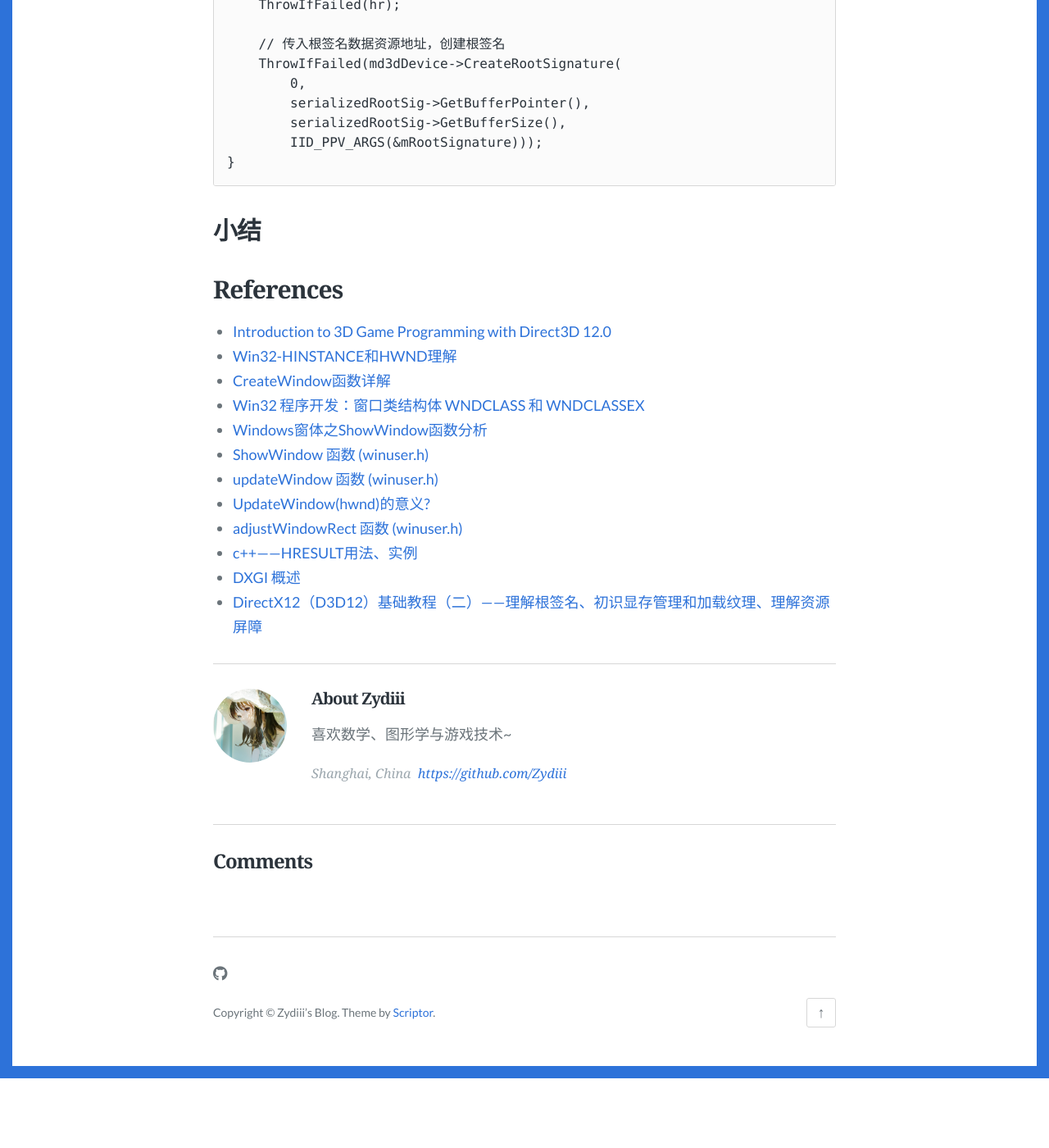
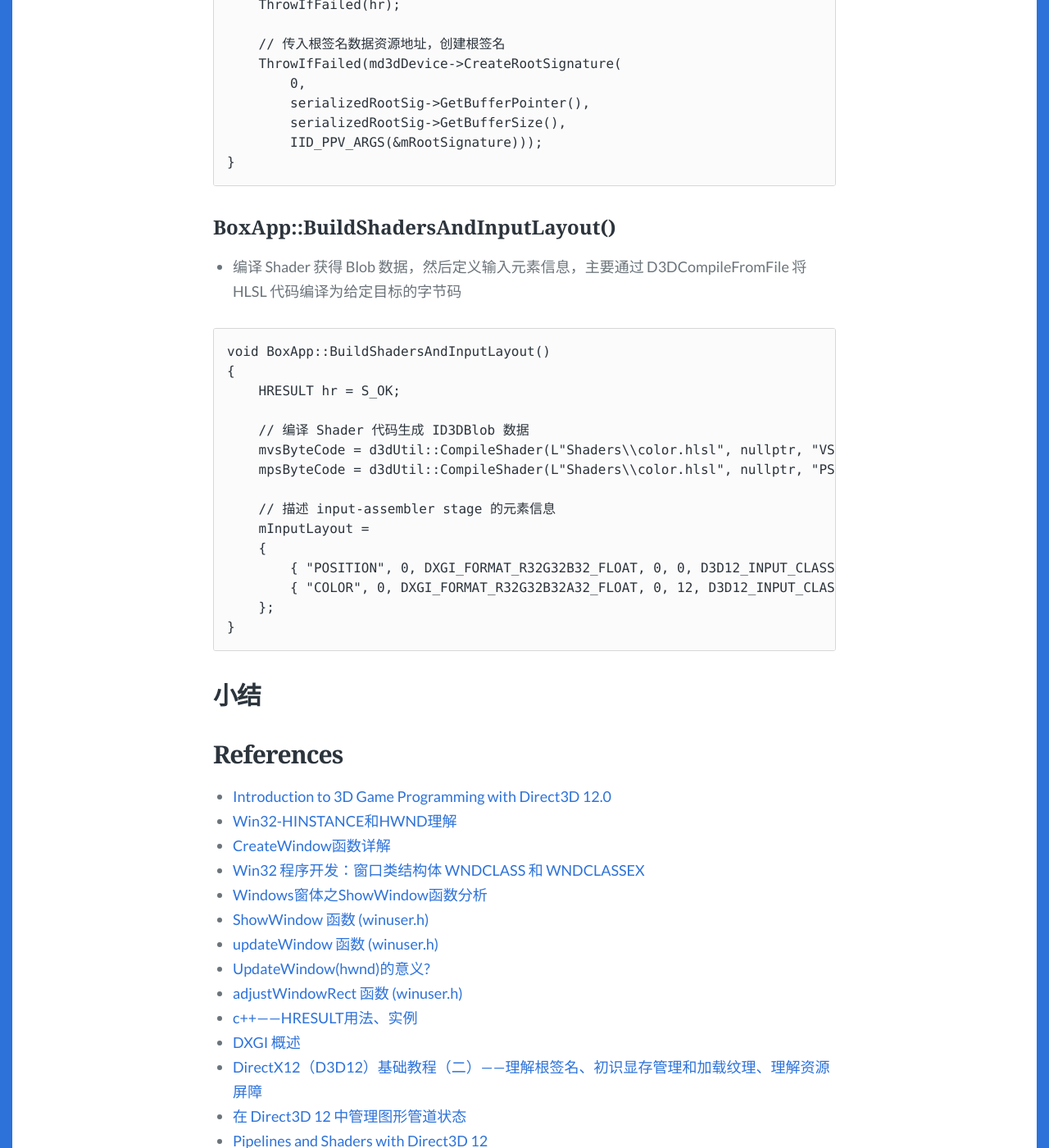
Before and after one commit to Zydiii/Zydiii.github.io, a Jekyll site: the page built from _posts/2023-1-5-DX12_0.md, in a window 1280 px wide and 1400 px high, scrolled down 24556 px. Shown: the whole window at 82% size. Built offline with Jekyll 4.4.1, drawn with Linux system fonts in a browser that asks for light colours; some web fonts are replaced; comment, search, counter and statistics services are not loaded; before the commit the page ends 25871 px from its top, so only the background shows below that.

Commit message:
compile shader

````diff
--- a/_posts/2023-1-5-DX12_0.md
+++ b/_posts/2023-1-5-DX12_0.md
@@ -713,6 +713,39 @@ void BoxApp::BuildRootSignature()
 }
 ```
 
+### BoxApp::BuildShadersAndInputLayout()
+
+- 编译 Shader 获得 Blob 数据，然后定义输入元素信息，主要通过 D3DCompileFromFile 将 HLSL 代码编译为给定目标的字节码
+
+```C++
+void BoxApp::BuildShadersAndInputLayout()
+{
+    HRESULT hr = S_OK;
+
+    // 编译 Shader 代码生成 ID3DBlob 数据
+	mvsByteCode = d3dUtil::CompileShader(L"Shaders\\color.hlsl", nullptr, "VS", "vs_5_0");
+	mpsByteCode = d3dUtil::CompileShader(L"Shaders\\color.hlsl", nullptr, "PS", "ps_5_0");
+
+    // 描述 input-assembler stage 的元素信息
+    mInputLayout =
+    {
+        { "POSITION", 0, DXGI_FORMAT_R32G32B32_FLOAT, 0, 0, D3D12_INPUT_CLASSIFICATION_PER_VERTEX_DATA, 0 },
+        { "COLOR", 0, DXGI_FORMAT_R32G32B32A32_FLOAT, 0, 12, D3D12_INPUT_CLASSIFICATION_PER_VERTEX_DATA, 0 }
+    };
+}
+```
+
+
+
+
+
+
+
+
+
+
+
+
 
 
 
@@ -732,3 +765,5 @@ void BoxApp::BuildRootSignature()
 - [c++——HRESULT用法、实例](https://blog.csdn.net/liang841451955/article/details/80359362)
 - [DXGI 概述](https://learn.microsoft.com/zh-cn/windows/win32/direct3ddxgi/d3d10-graphics-programming-guide-dxgi)
 - [DirectX12（D3D12）基础教程（二）——理解根签名、初识显存管理和加载纹理、理解资源屏障](https://blog.csdn.net/u014038143/article/details/83067300)
+- [在 Direct3D 12 中管理图形管道状态](https://learn.microsoft.com/zh-cn/windows/win32/direct3d12/managing-graphics-pipeline-state-in-direct3d-12)
+- [Pipelines and Shaders with Direct3D 12](https://learn.microsoft.com/en-us/windows/win32/direct3d12/pipelines-and-shaders-with-directx-12)
````
